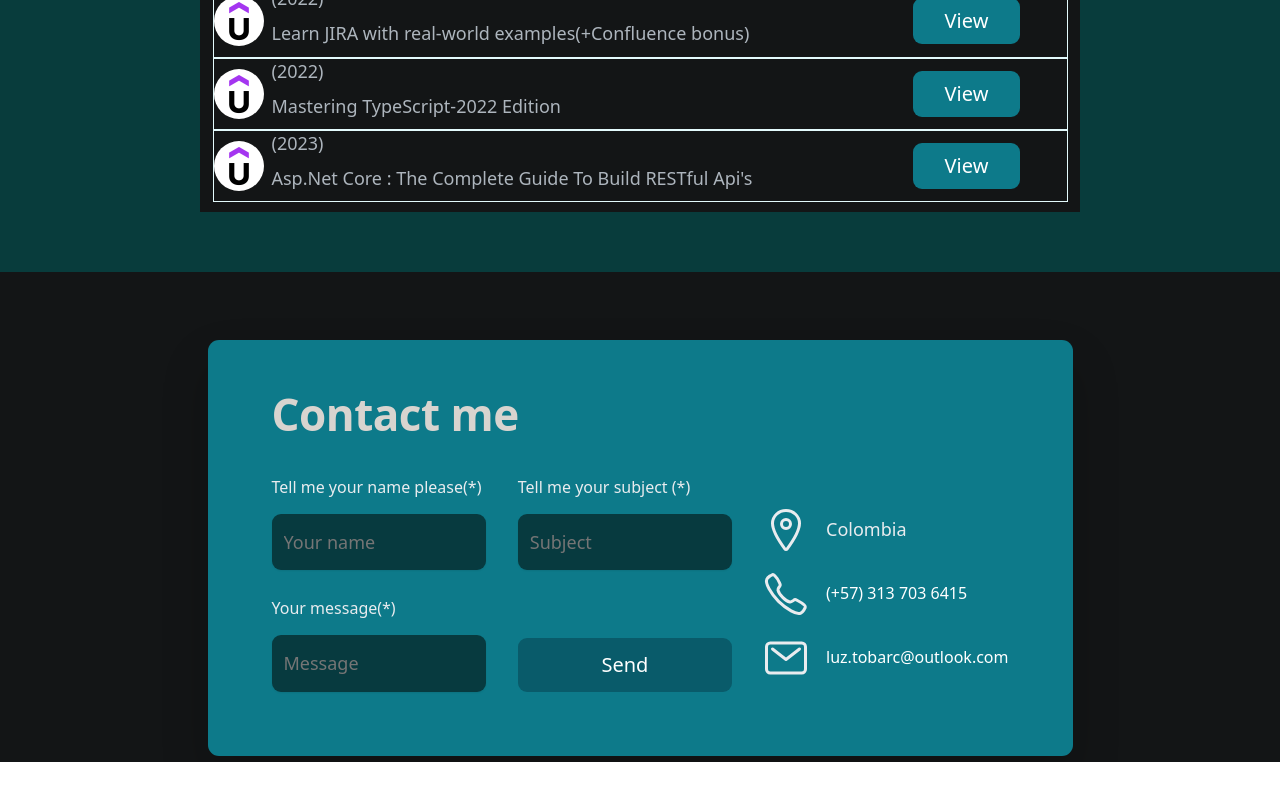
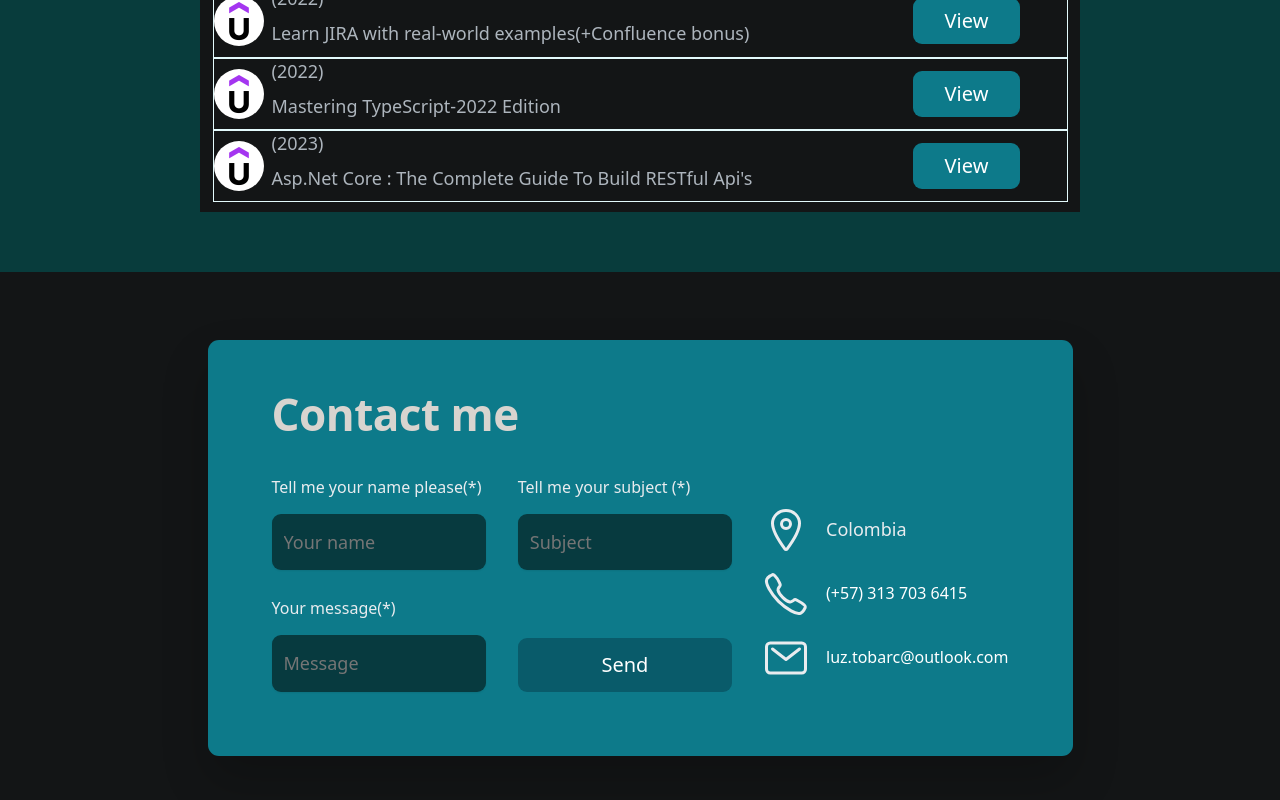
Before and after one commit to lizth93/curriculum-react, a React (Create React App) app: page / in a window 1280 px wide. Shown: the part 3184-3984 px from the top of the page. Before the commit the page ends 3946 px from the top, so only its background shows below. Built offline with nearby package versions, Linux system fonts and the light colour scheme.

Commit message:
padding bottom added in contact section

```diff
--- a/src/components/contact/index.ts
+++ b/src/components/contact/index.ts
@@ -14,6 +14,7 @@ import {
 
 export default styled(Contact)`
   background-color: ${blackColor};
+  padding-bottom: 6rem;
 
   .contact-text-box {
     background-color: ${colorContactAndButtons};
```
